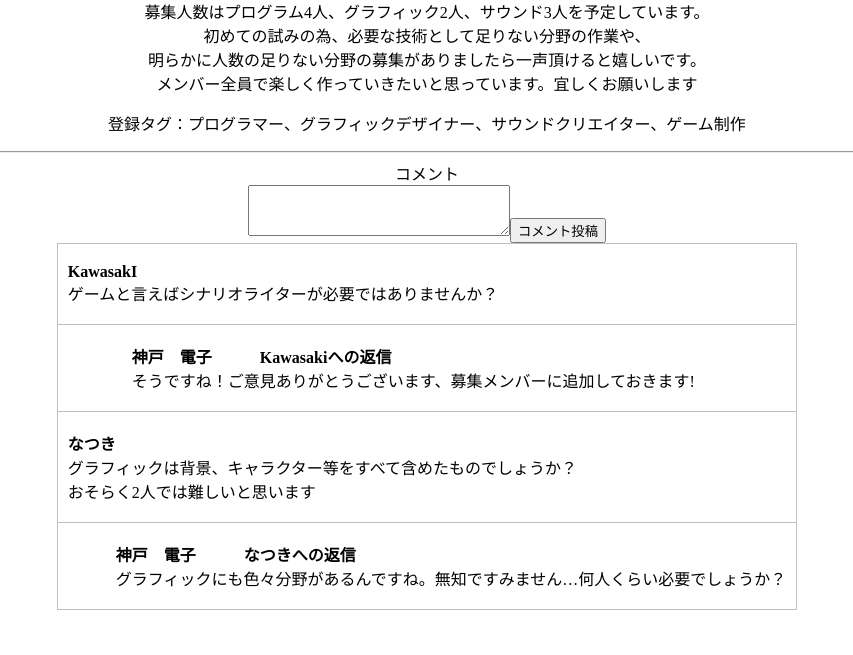
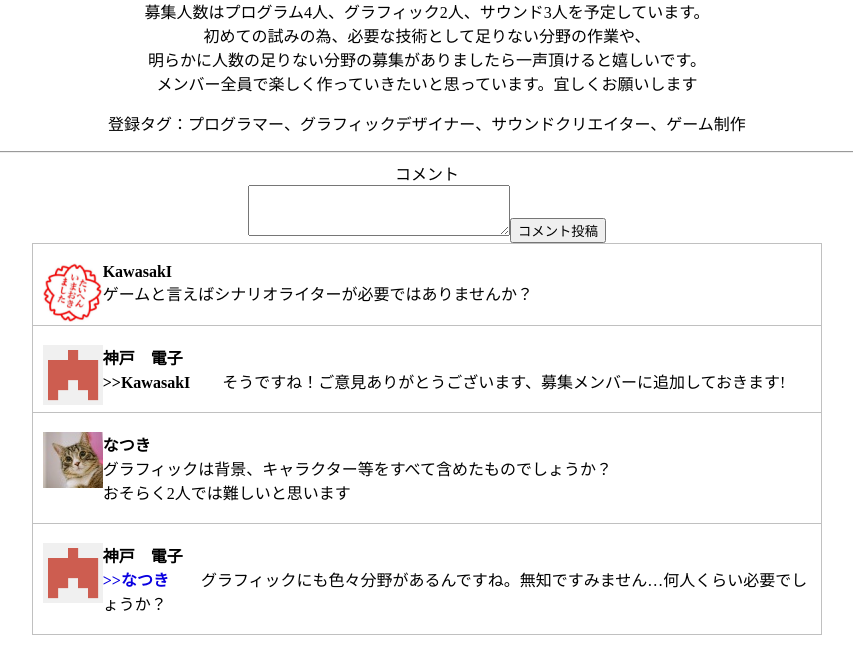
Before and after one commit to kd-team2E/Co-creation-board, a PHP site: page /enter_succsess.php in a window 1280 px wide. Shown: the part 416-1071 px from the top of the page, without its empty margins (213-1066 px from the left). Before the commit the page ends 1026 px from the top, so only its background shows below. Run offline with PHP 8.4, Linux system fonts and the light colour scheme.

Commit message:
reply color > paple

```diff
--- a/enter_succsess.php
+++ b/enter_succsess.php
@@ -3,7 +3,7 @@
  ?>
 
  <div class="box4">
-    <h3>ゲーム制作メンバー募集！</h3><a href="project_enter.php"><font color="RED"><b>参加申請済</b></font></a>
+    <h3>ゲーム制作メンバー募集！</h3><b><font color="RED">参加申請済</font></b></a>
     <p>募集者：神戸 電子</p>
 </div>
 <p>募集スキル：プログラミング、グラフィックデザイン、サウンドクリエイト</p>
@@ -19,19 +19,19 @@
 コメント　　　　<br>
 <textarea rows="3" cols="30"></textarea><input type="submit" value="コメント投稿">
 <table>
-<tr align="left"><td>
-    <p><b>KawasakI</b><br>
+<tr align="left"><td><p>
+    <img src="kwsk.png" align="left"><b>KawasakI</b><br>
     ゲームと言えばシナリオライターが必要ではありませんか？</p>
     </td><tr align="left"><td>
-    <p>　　　　<b>神戸　電子　　　Kawasakiへの返信</b><br>
-    　　　　そうですね！ご意見ありがとうございます、募集メンバーに追加しておきます!</p>
+    <p><img src="kobedenshi.png" align="left"><b>神戸　電子</b><br>
+    <b>>>KawasakI</font></b>　　そうですね！ご意見ありがとうございます、募集メンバーに追加しておきます!</p>
 </td></tr>
 <tr align="left"><td>
-    <p><b>なつき</b><br>
+    <p><img src="natsuki.jpg" align="left"><b>なつき</b><br>
     グラフィックは背景、キャラクター等をすべて含めたものでしょうか？<br>
     おそらく2人では難しいと思います</p>
     </td><tr align="left"><td>
-    <p>　　　<b>神戸　電子　　　なつきへの返信</b><br>
-    　　　グラフィックにも色々分野があるんですね。無知ですみません…何人くらい必要でしょうか？</p>
+    <p><img src="kobedenshi.png" align="left"><b>神戸　電子</b><br>
+    <b><font color="paple">>>なつき</font></b>　　グラフィックにも色々分野があるんですね。無知ですみません…何人くらい必要でしょうか？</p>
 </td></tr>
 </table>
--- a/project_del.php
+++ b/project_del.php
@@ -2,6 +2,6 @@
 	require_once __DIR__ . '/header.php';
  ?>
 
-<b><font color="RED">以下のプロジェクトを削除します</font><br>
+<b><font color="red">以下のプロジェクトを削除します。よろしいですか？</font>/<br>
 <p>「ゲーム制作メンバー募集！」</p></b><br>
 <a href="p_del_success.php">削除します</a>　<a href="project_setting.php">削除しません</a>
```
